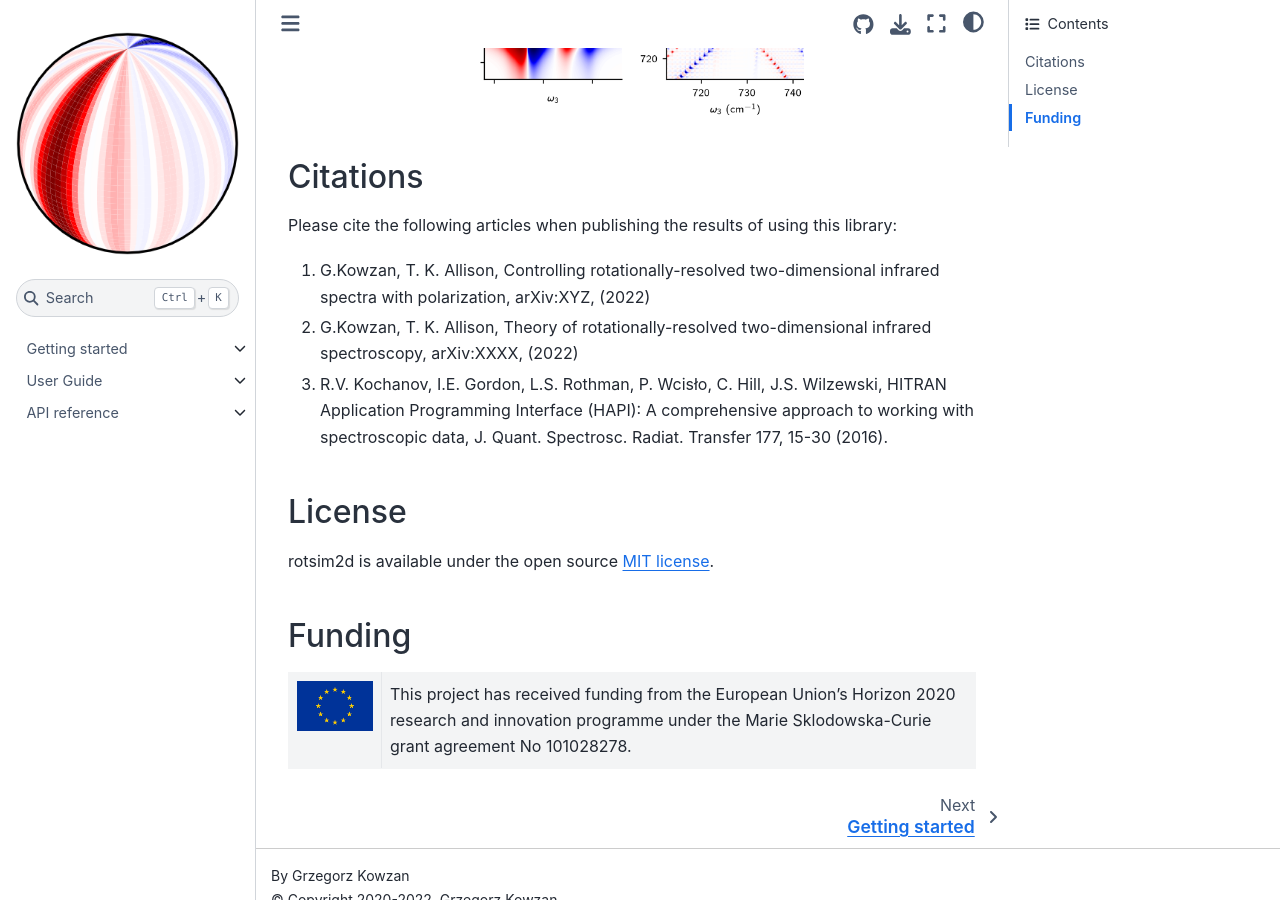
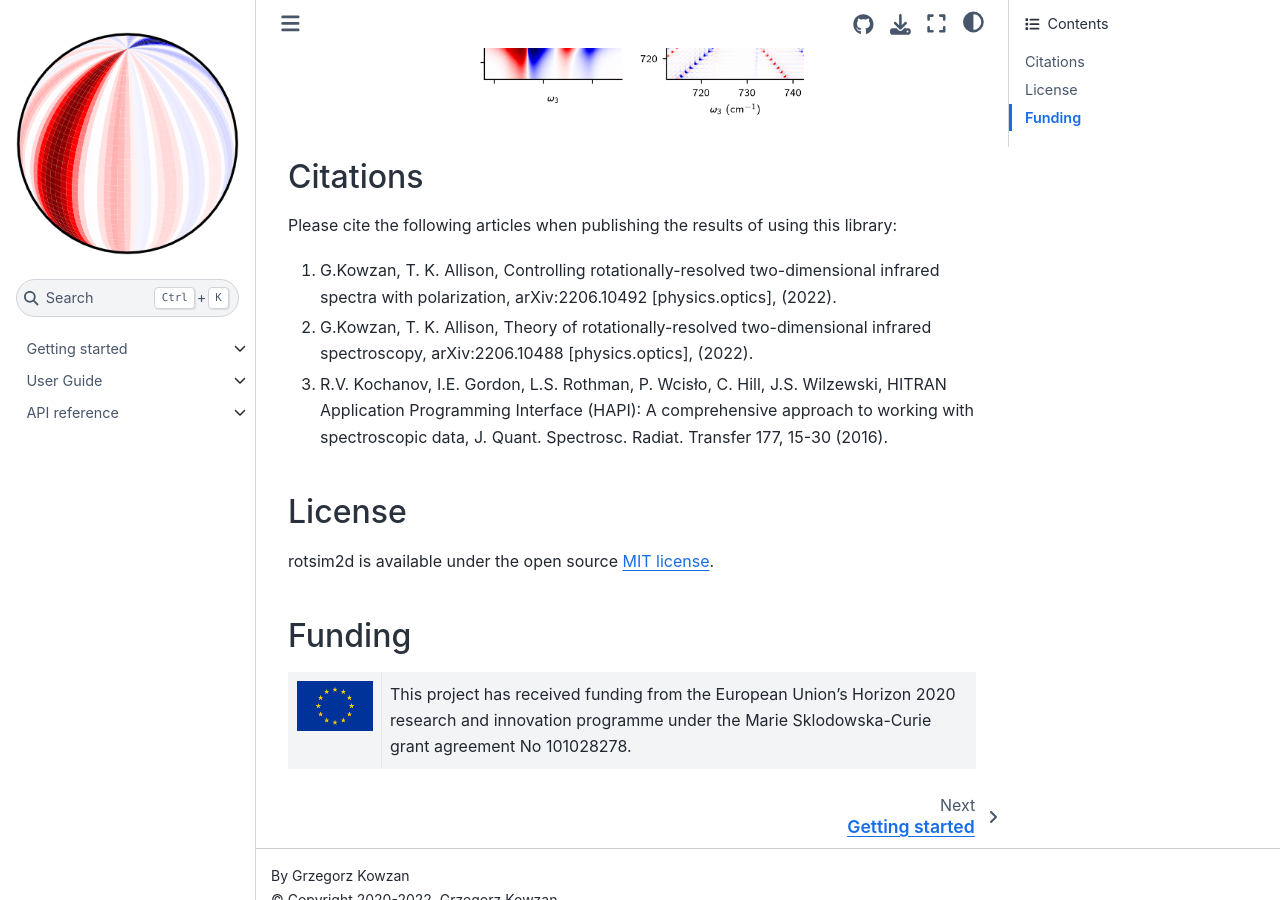
Before and after one commit to gkowzan/rotsim2d, a Sphinx documentation site: the page built from docs/index.rst, in a window 1280 px wide and 900 px high, scrolled down 701 px. Built offline with Sphinx 7.4.7 and the Sphinx Book theme 1.1.4, drawn with Linux system fonts in a browser that asks for light colours.

Commit message:
update references

```diff
--- a/README.rst
+++ b/README.rst
@@ -1,6 +1,6 @@
-.. |LETTER| replace:: G.\ Kowzan, T. K. Allison, Controlling rotationally-resolved two-dimensional infrared spectra with polarization, arXiv:XYZ, (2022)
+.. |LETTER| replace:: G.\ Kowzan, T. K. Allison, Controlling rotationally-resolved two-dimensional infrared spectra with polarization, arXiv:2206.10492 [physics.optics], (2022).
 
-.. |THEORY| replace:: G.\ Kowzan, T. K. Allison, Theory of rotationally-resolved two-dimensional infrared spectroscopy, arXiv:XXXX, (2022)
+.. |THEORY| replace:: G.\ Kowzan, T. K. Allison, Theory of rotationally-resolved two-dimensional infrared spectroscopy, arXiv:2206.10488 [physics.optics], (2022).
 
 .. |HAPI| replace:: R.V. Kochanov, I.E. Gordon, L.S. Rothman, P. Wcisło, C. Hill, J.S. Wilzewski, HITRAN Application Programming Interface (HAPI): A comprehensive approach to working with spectroscopic data, J. Quant. Spectrosc. Radiat. Transfer 177, 15-30 (2016).
 
--- a/docs/citations.txt
+++ b/docs/citations.txt
@@ -1,7 +1,7 @@
 
-.. |LETTER| replace:: G.\ Kowzan, T. K. Allison, Controlling rotationally-resolved two-dimensional infrared spectra with polarization, arXiv:XYZ, (2022)
+.. |LETTER| replace:: G.\ Kowzan, T. K. Allison, Controlling rotationally-resolved two-dimensional infrared spectra with polarization, arXiv:2206.10492 [physics.optics], (2022).
 
-.. |THEORY| replace:: G.\ Kowzan, T. K. Allison, Theory of rotationally-resolved two-dimensional infrared spectroscopy, arXiv:XXXX, (2022)
+.. |THEORY| replace:: G.\ Kowzan, T. K. Allison, Theory of rotationally-resolved two-dimensional infrared spectroscopy, arXiv:2206.10488 [physics.optics], (2022).
 
 .. |HAPI| replace:: R.V. Kochanov, I.E. Gordon, L.S. Rothman, P. Wcisło, C. Hill, J.S. Wilzewski, HITRAN Application Programming Interface (HAPI): A comprehensive approach to working with spectroscopic data, J. Quant. Spectrosc. Radiat. Transfer 177, 15-30 (2016).
 
```
